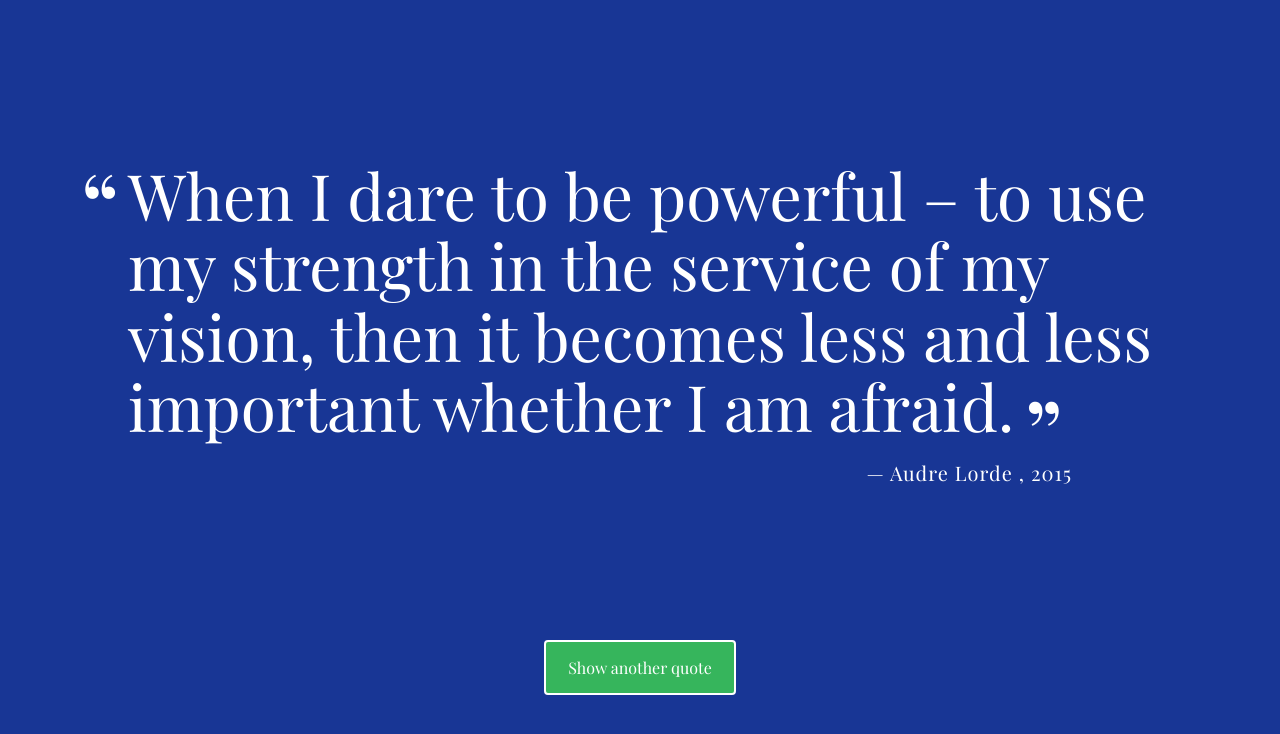
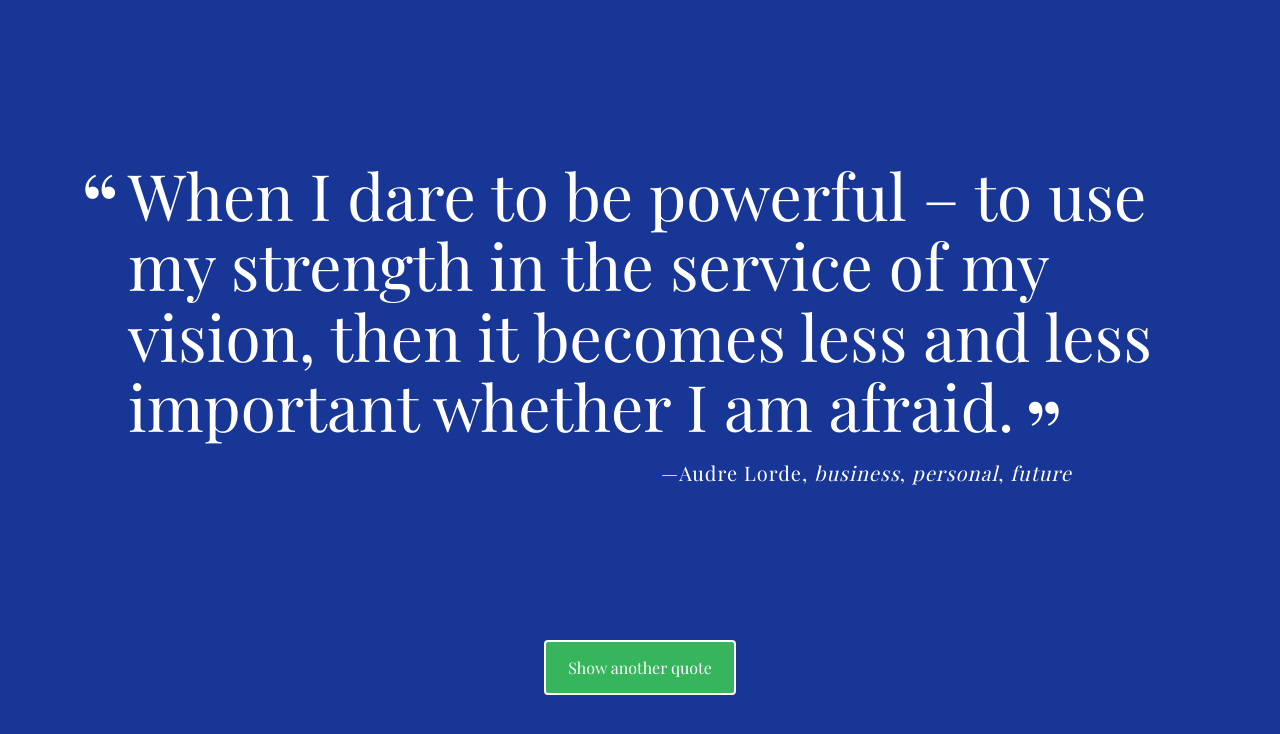
Before and after one commit to tdimnet/Random-Quote-Generator, a plain HTML site: page index.html in a window 1280 px wide. Both pictures are taken after a click on the button "Show another quote". Drawn offline with nearby package versions, Linux system fonts and the light colour scheme; a web font is replaced by a local one.

Commit message:
Redesign the JS function which displays the quotes

```diff
--- a/css/styles.css
+++ b/css/styles.css
@@ -49,12 +49,19 @@ body {
   font-style: italic;
 }
 .citation:before {
-  /*content: ", ";*/
+  content: ", ";
   font-style: normal;
 }
 .year:before {
-  /*content: ", ";*/
+  content: ", ";
   font-style: normal;
+}
+.tags::before {
+  content: ", ";
+  font-style: normal;
+}
+.tags {
+  font-style: italic;
 }
 
 #loadQuote {
--- a/index.html
+++ b/index.html
@@ -11,11 +11,7 @@
   <div class="container">
     <div id="quote-box">
       <p class="quote">You can do anything but not everything</p>
-      <p class="source">
-        <span class="author">David Allen</span>
-        <span class="citation">, Making It All Work</span>
-        <span class="year">, 2009</span>
-      </p>
+      <p class="source">David Allen<span class="citation">Making It All Work</span><span class="year">2009</span></p>
     </div>
     <button id="loadQuote">Show another quote</button>
   </div>
--- a/js/script.js
+++ b/js/script.js
@@ -8,14 +8,14 @@ var quotes = [
     quote     : "You can do anything but not everything",
     author    : "David Allen",
     citation  : "Making it All Work",
-    year      : 2009,
-    tags      : null
+    // year      : 2009,
+    // tags      : null
   },
   {
     quote     : "If you don’t build your dream, someone else will hire you to help them build theirs.",
     author    : "Dhirubhai Ambani",
-    citation  : null,
-    year      : null,
+    // citation  : null,
+    // year      : null,
     tags      : ['personal development']
   },
   {
@@ -28,16 +28,16 @@ var quotes = [
   {
     quote     : "When I dare to be powerful – to use my strength in the service of my vision, then it becomes less and less important whether I am afraid.",
     author    : "Audre Lorde",
-    citation  : null,
-    year      : 2015,
+    // citation  : null,
+    // year      : 2015,
     tags      : ['business', 'personal', 'future']
   },
   {
     quote     : "Whenever you find yourself on the side of the majority, it is time to pause and reflect.",
     author    : "Mark Twain",
     citation  : "Mark Twain's like book",
-    year      : null,
-    tags      : null
+    // year      : null,
+    // tags      : null
   },
   {
     quote     : "I have not failed. I’ve just found 10,000 ways that won’t work.",
@@ -49,14 +49,14 @@ var quotes = [
   {
     quote     : "A successful man is one who can lay a firm foundation with the bricks others have thrown at him.",
     author    : "David Brinkley",
-    citation  : null,
-    year      : null,
+    // citation  : null,
+    // year      : null,
     tags      : ['business', 'personal development']
   },
   {
     quote     : "No one can make you feel inferior without your consent.",
     author    : "Eleanor Roosevelt",
-    citation  : null,
+    // citation  : null,
     year      : 1936,
     tags      : ['famous', 'future']
   },
@@ -71,7 +71,7 @@ var quotes = [
     quote     : "Success is about creating benefit for all and enjoying the process. If you focus on this & adopt this definition, success is yours.",
     author    : "Kelly Kim",
     citation  : "My book, my story",
-    year      : null,
+    // year      : null,
     tags      : ['business', 'personal development']
   },
 ];
@@ -117,42 +117,33 @@ function printQuote() {
   document.body.style.transition      = ".4s";
   document.body.style.backgroundColor = newbgColor;
 
-  // Take this object and assign the variables needed
-  var quoteObject   = getRandomQuote();
-  var quote         = quoteObject.quote;
-  var author        = quoteObject.author;
-  var citation      = quoteObject.citation;
-  var year          = quoteObject.year;
-  var tags          = quoteObject.tags;
+  // Display the quote
+  var quoteObject = getRandomQuote();
+  var text = '';
+  text += '<p class="quote">' + quoteObject.quote + '</p>';
+  text += '<p class="source">';
+  text += quoteObject.author;
+  if (quoteObject.hasOwnProperty('citation')) {
+    text += '<span class="citation">' + quoteObject.citation + '</span>';
+  }
+  if (quoteObject.hasOwnProperty('year')) {
+    text += '<span class="year">' + quoteObject.year + '</span>';
+  }
+  if (quoteObject.hasOwnProperty('tags')) {
+    for (var i = 0; i < quoteObject.tags.length; i++) {
+      text += '<span class="tags">' + quoteObject.tags[i] + '</span>';
+    }
+
+  }
+  text += '</p>';
 
 
-  // Target the dom elements & update their content
-  document.querySelector('.quote').textContent  = quote;
-  document.querySelector('.author').textContent = author;
-    // if citation or year are not null, fill them in.
-  if (citation === null) {
-    document.querySelector('.citation').textContent = "";
-  } else {
-    document.querySelector('.citation').textContent = ", " + citation;
-  }
-  if (year === null) {
-    document.querySelector('.year').textContent = "";
-  } else {
-    document.querySelector('.year').textContent =", " + year;
-  }
-  if (tags === null) {
-    //document.querySelector('.year').textContent = "";
-    console.log('foo');
-  } else {
-    for (var i = 0; i < tags.length; i++) {
-      console.log(tags[i]);
-    }
-    //document.querySelector('.year').textContent =", " + year;
-  }
+  document.getElementById('quote-box').innerHTML = text;
+  console.log(text);
 }
 
 // Adding the event listeners
   // When the quote button is clicked, run printQuote
 $loadQuoteBtn.addEventListener("click", printQuote, false);
   // Every 10 seconds, run printQuote
-window.setInterval(printQuote, 10000);
+//window.setInterval(printQuote, 10000);
```
